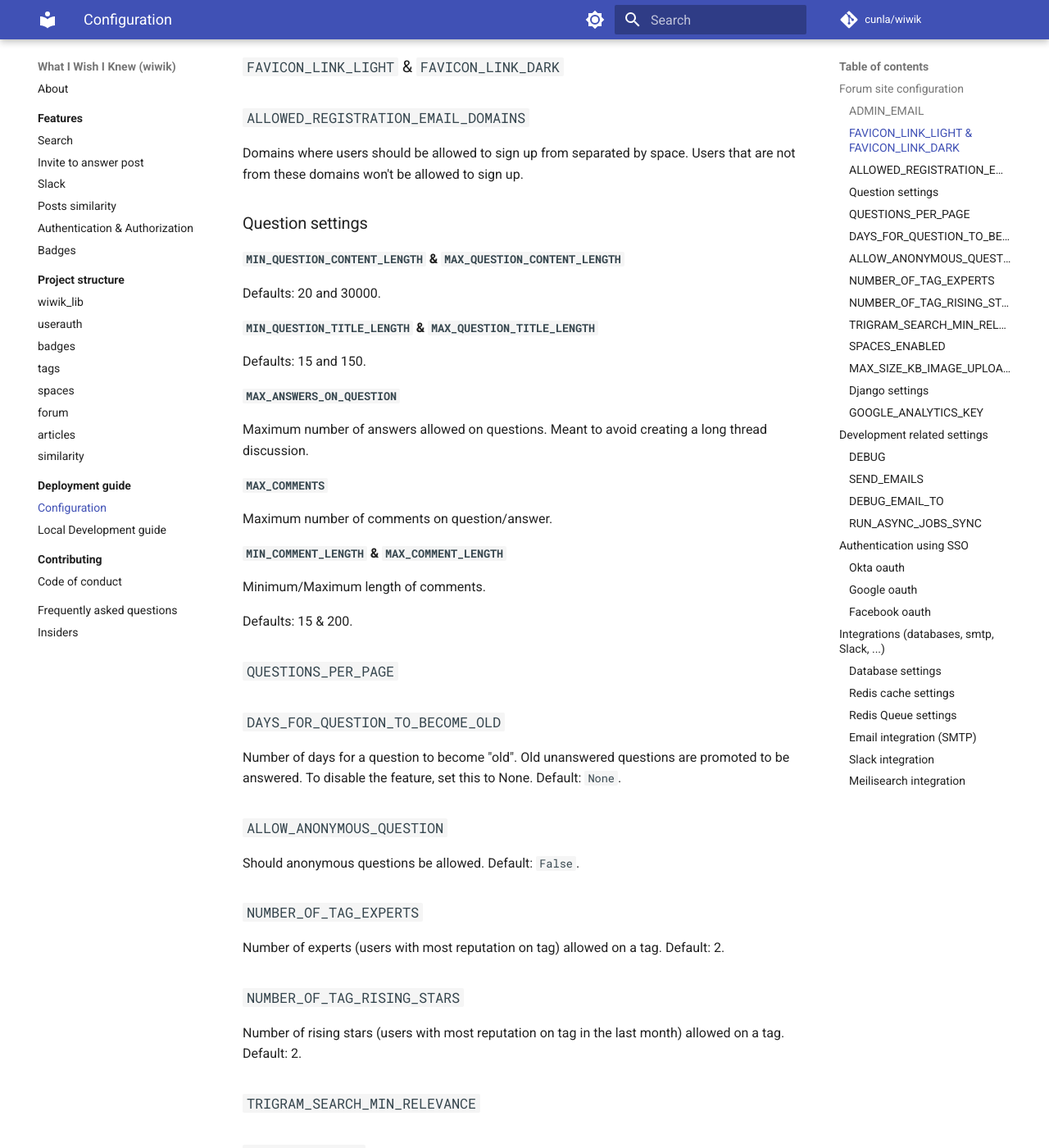
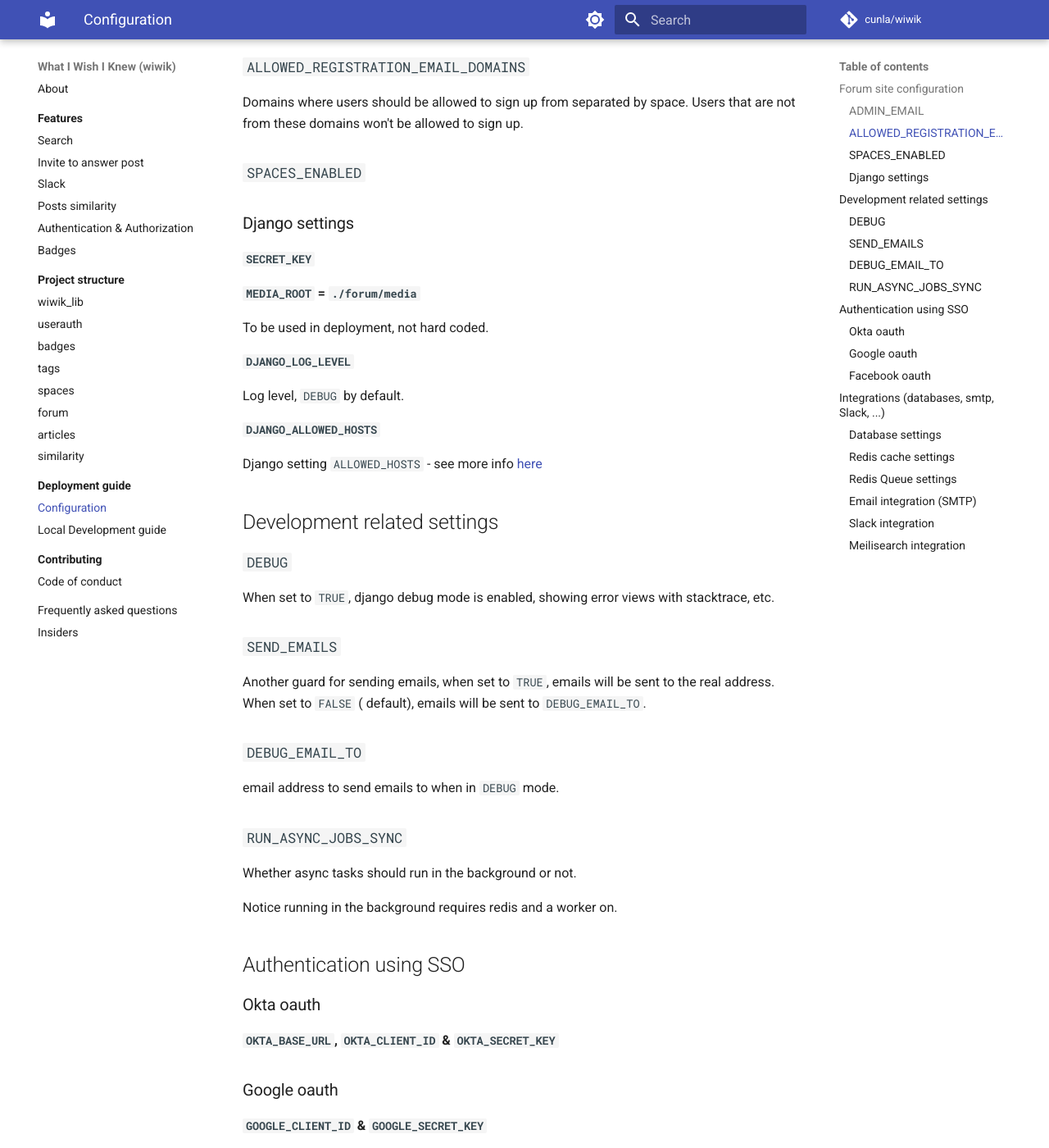
Before and after one commit to dsoftwareinc/wiwik, an MkDocs documentation site: the page built from docs/deployment/configuration.md, in a window 1280 px wide and 1400 px high, scrolled down 268 px. Shown: the whole window at 82% size. Built offline with MkDocs 1.6.1 and Material for MkDocs 9.7.7, drawn with Linux system fonts in a browser that asks for light colours; comment, search, counter and statistics services are not loaded; the version menu is left out; some of the changed text lies outside the part shown.

```diff
--- a/docs/deployment/configuration.md
+++ b/docs/deployment/configuration.md
@@ -6,69 +6,12 @@
 
 email to send logs to when an error happens.
 
-### `FAVICON_LINK_LIGHT` & `FAVICON_LINK_DARK`
-
 ### `ALLOWED_REGISTRATION_EMAIL_DOMAINS`
 
-Domains where users should be allowed to sign up from separated by space.
-Users that are not from these domains won't be allowed to sign up.
-
-### Question settings
-
-#### `MIN_QUESTION_CONTENT_LENGTH` & `MAX_QUESTION_CONTENT_LENGTH`
-
-Defaults: 20 and 30000.
-
-#### `MIN_QUESTION_TITLE_LENGTH` & `MAX_QUESTION_TITLE_LENGTH`
-
-Defaults: 15 and 150.
-
-#### `MAX_ANSWERS_ON_QUESTION`
-
-Maximum number of answers allowed on questions.
-Meant to avoid creating a long thread discussion.
-
-#### `MAX_COMMENTS`
-
-Maximum number of comments on question/answer.
-
-#### `MIN_COMMENT_LENGTH` & `MAX_COMMENT_LENGTH`
-
-Minimum/Maximum length of comments.
-
-Defaults: 15 & 200.
-
-### `QUESTIONS_PER_PAGE`
-
-### `DAYS_FOR_QUESTION_TO_BECOME_OLD`
-
-Number of days for a question to become "old".
-Old unanswered questions are promoted to be answered.
-To disable the feature, set this to None.
-Default: `None`.
-
-### `ALLOW_ANONYMOUS_QUESTION`
-
-Should anonymous questions be allowed.
-Default: `False`.
-
-### `NUMBER_OF_TAG_EXPERTS`
-
-Number of experts (users with most reputation on tag) allowed on a tag.
-Default: 2.
-
-### `NUMBER_OF_TAG_RISING_STARS`
-
-Number of rising stars (users with most reputation on tag in the last month)
-allowed on a tag. Default: 2.
-
-### `TRIGRAM_SEARCH_MIN_RELEVANCE`
+Domains where users should be allowed to sign up from separated by space. Users that are not from these domains won't be
+allowed to sign up.
 
 ### `SPACES_ENABLED`
-
-### `MAX_SIZE_KB_IMAGE_UPLOAD_KB`
-
-Max size allowed for uploading images
 
 ### Django settings
 
@@ -84,23 +27,18 @@
 
 #### `DJANGO_ALLOWED_HOSTS`
 
-Django setting `ALLOWED_HOSTS` - see more
-info [here](https://docs.djangoproject.com/en/4.1/ref/settings/#allowed-hosts)
-
-### `GOOGLE_ANALYTICS_KEY`
+Django setting `ALLOWED_HOSTS` - see more info [here](https://docs.djangoproject.com/en/4.1/ref/settings/#allowed-hosts)
 
 ## Development related settings
 
 ### `DEBUG`
 
-When set to `TRUE`, django debug mode is enabled, showing error views
-with stacktrace, etc.
+When set to `TRUE`, django debug mode is enabled, showing error views with stacktrace, etc.
 
 ### `SEND_EMAILS`
 
-Another guard for sending emails, when set to `TRUE`, emails will be sent
-to the real address. When set to `FALSE` (default), emails will be
-sent to `DEBUG_EMAIL_TO`.
+Another guard for sending emails, when set to `TRUE`, emails will be sent to the real address. When set to `FALSE` (
+default), emails will be sent to `DEBUG_EMAIL_TO`.
 
 ### `DEBUG_EMAIL_TO`
 
@@ -132,10 +70,9 @@
 
 #### `SQL_ENGINE`, `SQL_DATABASE`, `SQL_USER`, `SQL_PASSWORD`, `SQL_HOST`, `SQL_PORT`
 
-by default, sqlite3 will be used if these variables are not set.
-When `SQL_ENGINE` is set to `django.db.backends.postgresql`, postgres backend
-will be used
-connecting to the host/port/db using the user/password.
+by default, sqlite3 will be used if these variables are not set. When `SQL_ENGINE` is set
+to `django.db.backends.postgresql`, postgres backend will be used connecting to the host/port/db using the
+user/password.
 
 ### Redis cache settings
 
@@ -174,34 +111,11 @@
 
 #### `EMAIL_HOST_USER` & `EMAIL_HOST_PASSWORD`
 
-When `EMAIL_BACKEND` is set to SMTP, this is the user & password to connect to
-the SMTP server.
+When `EMAIL_BACKEND` is set to SMTP, this is the user & password to connect to the SMTP server.
 
 ### Slack integration
 
 #### `SLACK_APP_ID`, `SLACK_CLIENT_ID`, `SLACK_CLIENT_SECRET_KEY`, `SLACK_SIGNING_SECRET_KEY`
-
-#### `SLACK_VERIFICATION_TOKEN`
-
-Used to verify requests from Slack to wiwik, requests from Slack are not going through the regular authentication
-process.
-
-#### `SLACK_BOT_TOKEN`
-
-Used to create a Slack client to send commands from wiwik to Slack.
-
-#### `SLACK_NOTIFICATIONS_CHANNEL`
-
-Channel to send general notifications to:
-
-- Notify tag followers about new questions
-
-#### `SLACK_ADMIN_NOTIFICATIONS_CHANNEL`
-
-Channel to send admin notifications:
-
-- Social signup.
-- email signup.
 
 ### Meilisearch integration
 
```
Also changed, not shown: 2 other files.
